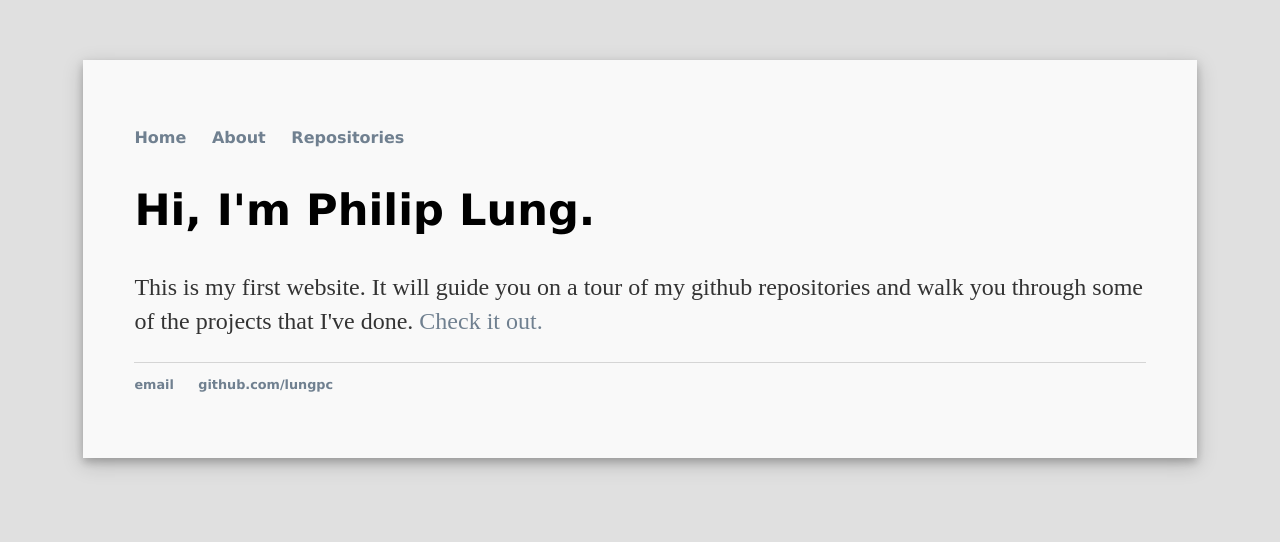
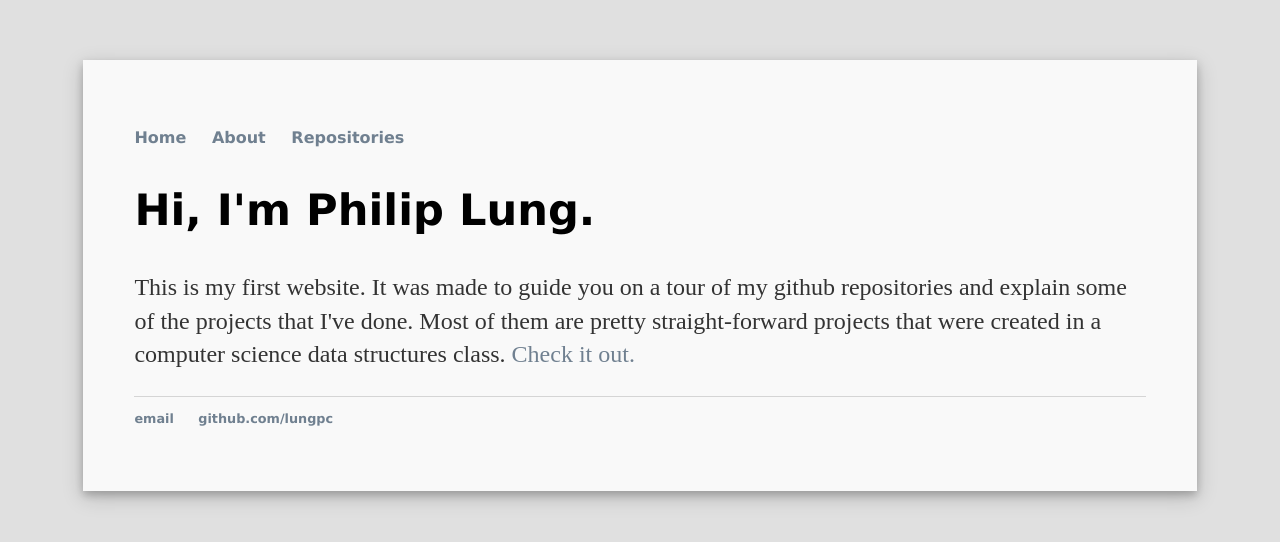
Before and after one commit to lungpc/lungpc.github.io, a Jekyll site: the page built from index.html, in a window 1280 px wide. Shown: the top 542 px of the page. Built offline with Jekyll 4.4.1, drawn with Linux system fonts in a browser that asks for light colours.

Commit message:
Update index.html

```diff
--- a/index.html
+++ b/index.html
@@ -6,6 +6,7 @@ title: Philip Lung, github tour
 
 <div class="intro">
       <h2>Hi, I'm Philip Lung.</h2>
-      <p>This is my first website. It will guide you on a tour of my github repositories and walk you
-      through some of the projects that I've done.<a href="/repositories"> Check it out.</a></p>
+      <p>This is my first website. It was made to guide you on a tour of my github repositories and explain
+      some of the projects that I've done. Most of them are pretty straight-forward projects that were created
+      in a computer science data structures class.<a href="/repositories"> Check it out.</a></p>
 </div>
```
